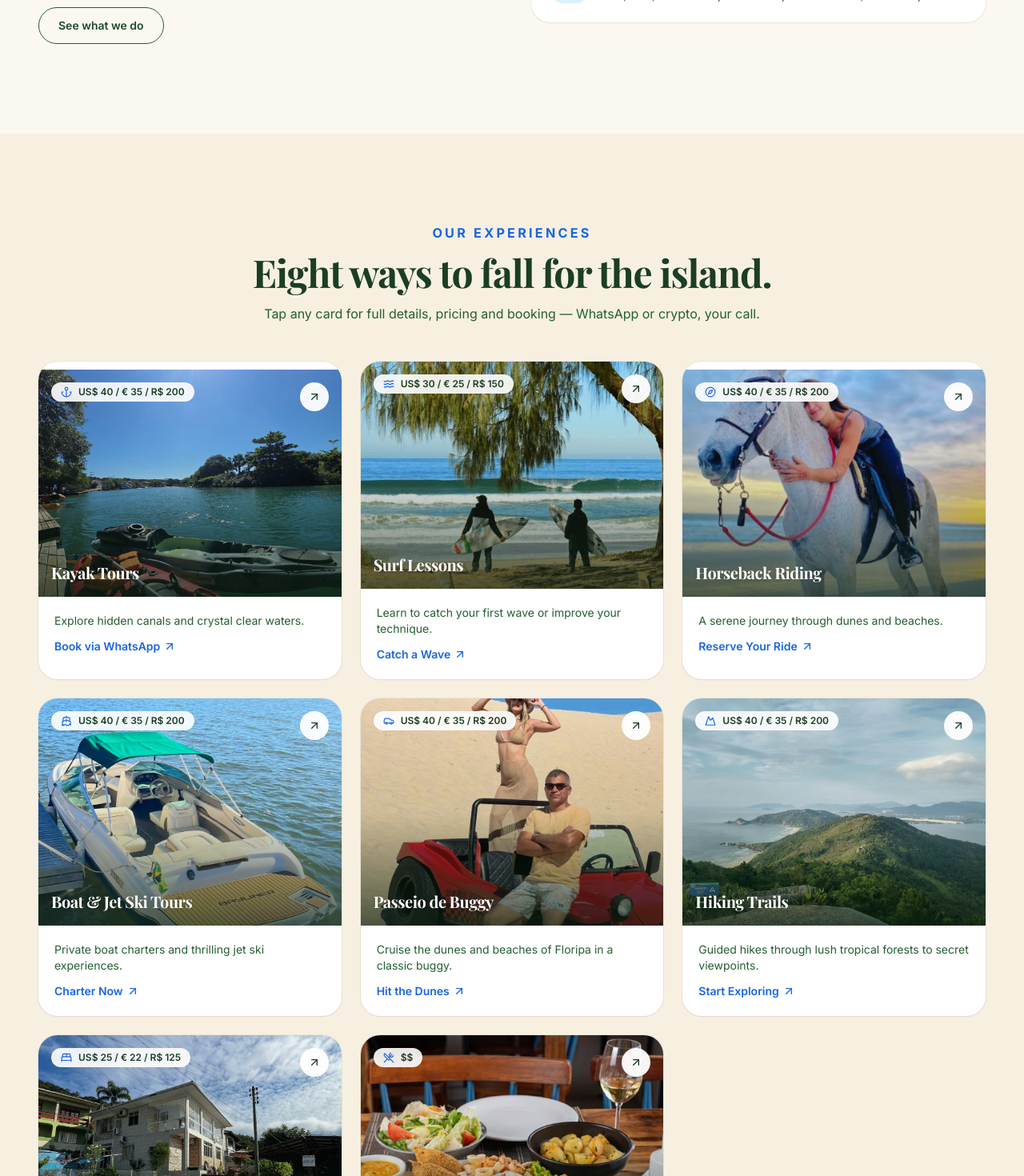
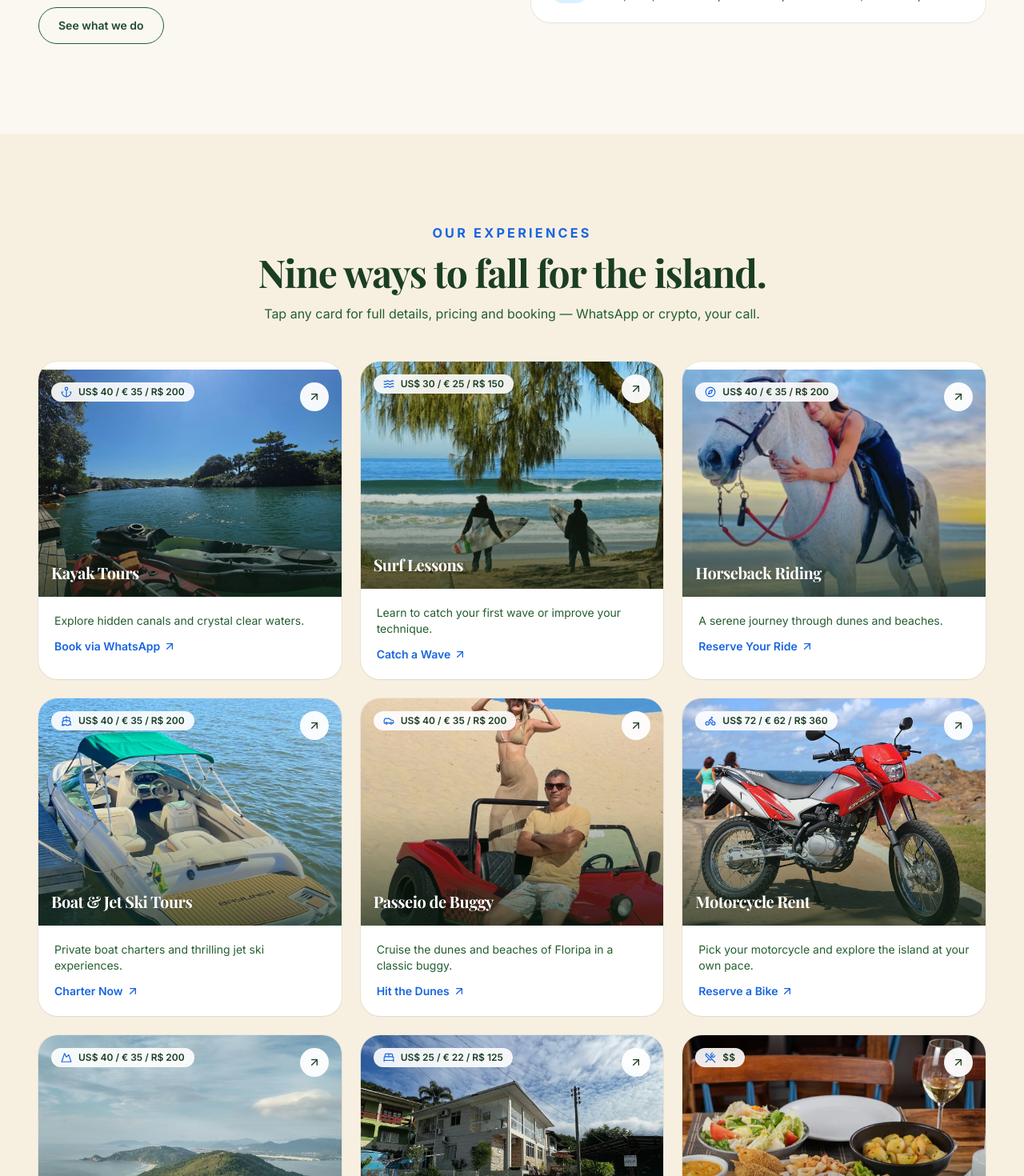
Before and after one commit to dommacabras/ubirabrazil-site, a React (Vite) app: page / in a window 1280 px wide. Shown: the part 1252-2722 px from the top of the page at 80% size. Built offline with nearby package versions, Linux system fonts and the light colour scheme.

Commit message:
adiciona Motorcycle Rent (9º serviço)

```diff
--- a/src/components/About.jsx
+++ b/src/components/About.jsx
@@ -36,7 +36,7 @@ export default function About() {
           <p className="mt-5 max-w-xl text-lg font-bold leading-relaxed text-forest-800">
             We’re a small team of locals obsessed with two things: the wild
             beauty of Santa Catarina and making it effortless for international
-            travelers to experience it. Pick from our eight signature
+            travelers to experience it. Pick from our nine signature
             experiences — or let us build the whole week for you.
           </p>
           <a href="#services" className="btn-secondary mt-8">
--- a/src/components/Services.jsx
+++ b/src/components/Services.jsx
@@ -18,7 +18,7 @@ export default function Services() {
           className="mx-auto max-w-2xl text-center"
         >
           <span className="section-eyebrow">Our Experiences</span>
-          <h2 className="section-title">Eight ways to fall for the island.</h2>
+          <h2 className="section-title">Nine ways to fall for the island.</h2>
           <p className="mt-4 text-forest-700">
             Tap any card for full details, pricing and booking — WhatsApp or
             crypto, your call.
--- a/src/data/services.js
+++ b/src/data/services.js
@@ -85,6 +85,22 @@ export const services = [
     imagePosition: 'object-[center_60%]',
   },
   {
+    id: 'motorcycle',
+    name: 'Motorcycle Rent',
+    title: 'Explore the Island on Two Wheels',
+    description: 'Pick your motorcycle and explore the island at your own pace.',
+    longDescription:
+      'Minimum 3-day rental at the price above. Includes full insurance and 2 helmets. A refundable security deposit of R$ 500 / US$ 99 / € 86 is required and returned when the bike is brought back in the same condition. Valid motorcycle license required.',
+    features: ['Full insurance included', '2 helmets', 'Refundable security deposit'],
+    priceRange: '$$',
+    price: 'US$ 72 / € 62 / R$ 360',
+    duration: 'Minimum 3 days',
+    groupSize: '1 rider',
+    cta: 'Reserve a Bike',
+    icon: 'Bike',
+    image: '/images/motorcycle.jpg',
+  },
+  {
     id: 'hiking',
     name: 'Hiking Trails',
     title: 'Nature Immersion Treks',
```
Also changed, not shown: public/images/motorcycle.jpg (added).
